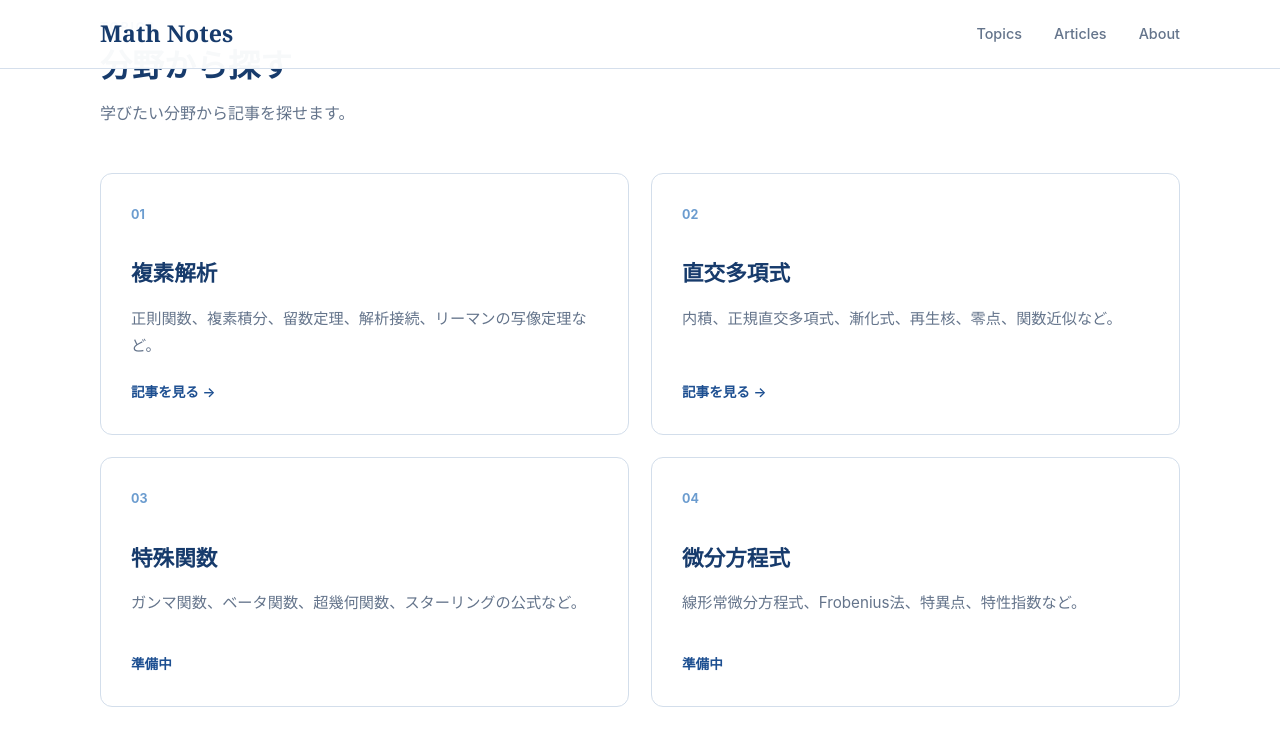
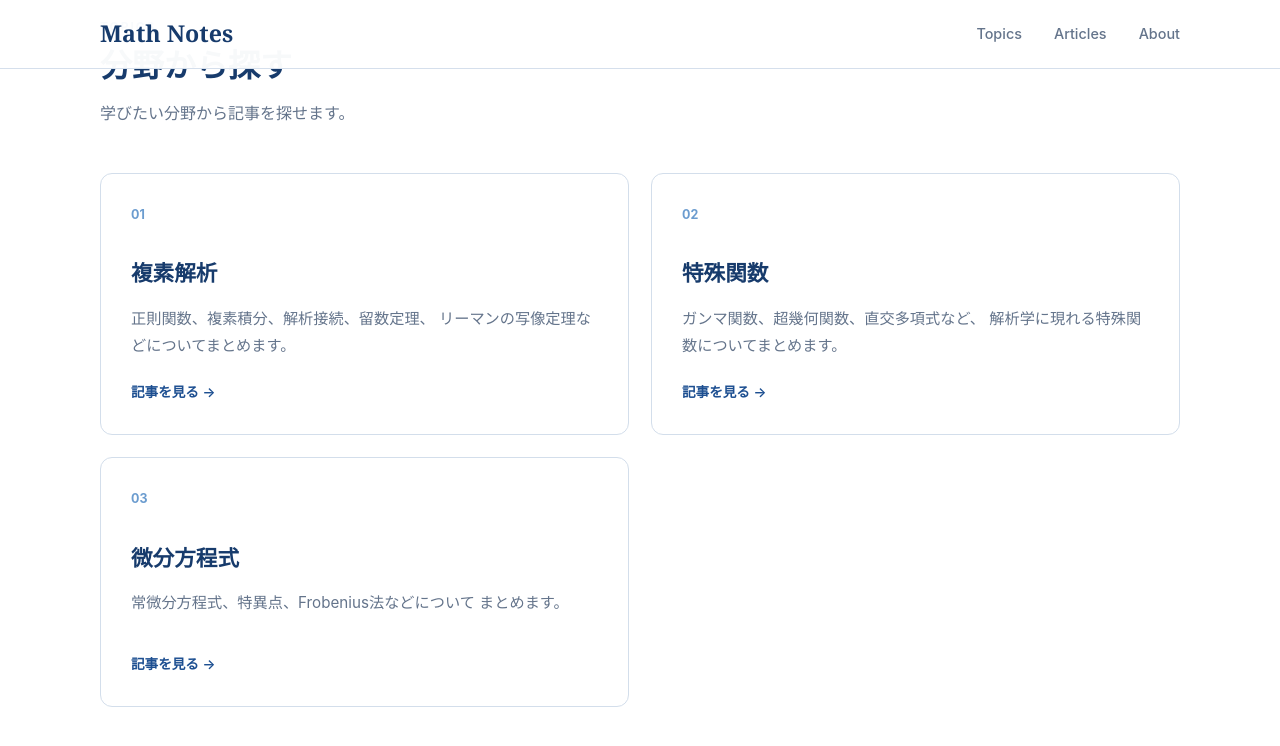
Before and after one commit to koukano/koukano.github.io, a Jekyll site: the page index.html, which Jekyll copies as it is, in a window 1280 px wide and 900 px high, scrolled down 763 px. Shown: the top 746 px of the window. Built offline with Jekyll 4.4.1, drawn with Linux system fonts in a browser that asks for light colours.

Commit message:
Update index.html

```diff
--- a/index.html
+++ b/index.html
@@ -111,110 +111,54 @@
 
   <div class="topic-grid">
 
+  <div class="topic-card">
+    <span class="topic-number">01</span>
 
-        <!-- 複素解析 -->
-
-        <a
-          class="topic-card topic-card-link"
-          href="/articles/riemann-mapping-orthogonal-polynomials.html"
-        >
-
-          <span class="topic-number">
-            01
-          </span>
-
-          <h3>
-            複素解析
-          </h3>
+    <h3>複素解析</h3>
 
     <p>
-            正則関数、複素積分、留数定理、解析接続、リーマンの写像定理など。
+      正則関数、複素積分、解析接続、留数定理、
+      リーマンの写像定理などについてまとめます。
     </p>
 
-          <span class="topic-link">
+    <a href="#articles" class="topic-link">
       記事を見る →
-          </span>
-
     </a>
+  </div>
 
 
+  <div class="topic-card">
+    <span class="topic-number">02</span>
 
-        <!-- 直交多項式 -->
-
-        <a
-          class="topic-card topic-card-link"
-          href="/articles/orthogonal-polynomials-introduction.html"
-        >
-
-          <span class="topic-number">
-            02
-          </span>
-
-          <h3>
-            直交多項式
-          </h3>
+    <h3>特殊関数</h3>
 
     <p>
-            内積、正規直交多項式、漸化式、再生核、零点、関数近似など。
+      ガンマ関数、超幾何関数、直交多項式など、
+      解析学に現れる特殊関数についてまとめます。
     </p>
 
-          <span class="topic-link">
+    <a href="#articles" class="topic-link">
       記事を見る →
-          </span>
-
     </a>
+  </div>
 
 
+  <div class="topic-card">
+    <span class="topic-number">03</span>
 
-        <!-- 特殊関数 -->
-
-        <article class="topic-card">
-
-          <span class="topic-number">
-            03
-          </span>
-
-          <h3>
-            特殊関数
-          </h3>
+    <h3>微分方程式</h3>
 
     <p>
-            ガンマ関数、ベータ関数、超幾何関数、スターリングの公式など。
+      常微分方程式、特異点、Frobenius法などについて
+      まとめます。
     </p>
 
-          <span class="topic-link">
-            準備中
-          </span>
-
-        </article>
-
-
-
-        <!-- 微分方程式 -->
-
-        <article class="topic-card">
-
-          <span class="topic-number">
-            04
-          </span>
-
-          <h3>
-            微分方程式
-          </h3>
-
-          <p>
-            線形常微分方程式、Frobenius法、特異点、特性指数など。
-          </p>
-
-          <span class="topic-link">
-            準備中
-          </span>
-
-        </article>
-
+    <a href="#articles" class="topic-link">
+      記事を見る →
+    </a>
+  </div>
 
 </div>
-
     </section>
 
 
```
Lines whose indentation alone changed are shown as unchanged.
